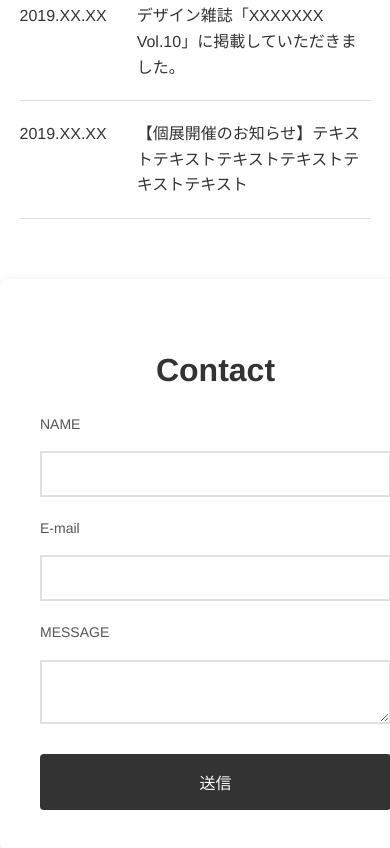
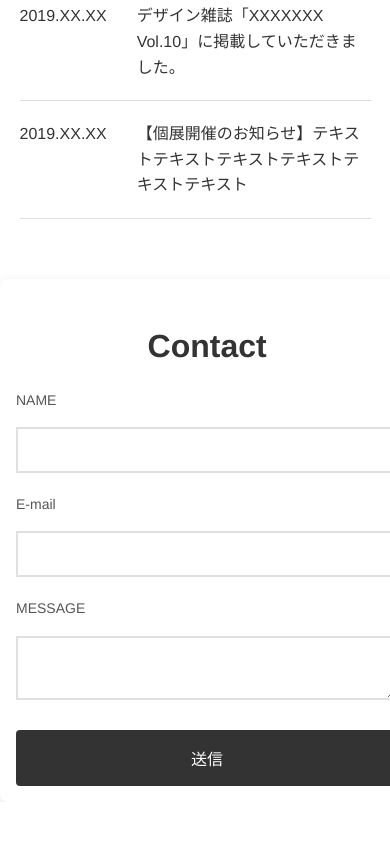
Before and after one commit to YM-phaseone/www, a plain HTML site: page responsive_step02.html in a window 390 px wide. Shown: the part 3204-4052 px from the top of the page. After the commit the page ends 4006 px from the top, so only its background shows below. Drawn offline with Linux system fonts and the light colour scheme.

Commit message:
Add files via upload

```diff
--- a/responsive_step02.html
+++ b/responsive_step02.html
@@ -160,6 +160,10 @@
             .gallery-flex img {
                 width: 100%;
             }
+            .contact{
+                padding: 1rem;
+                width: 98%;
+            }
             .form-group {
                 flex-direction: column; /* 縦並びに変更 */
                 align-items: stretch; /* 要素を幅いっぱいに */
```
